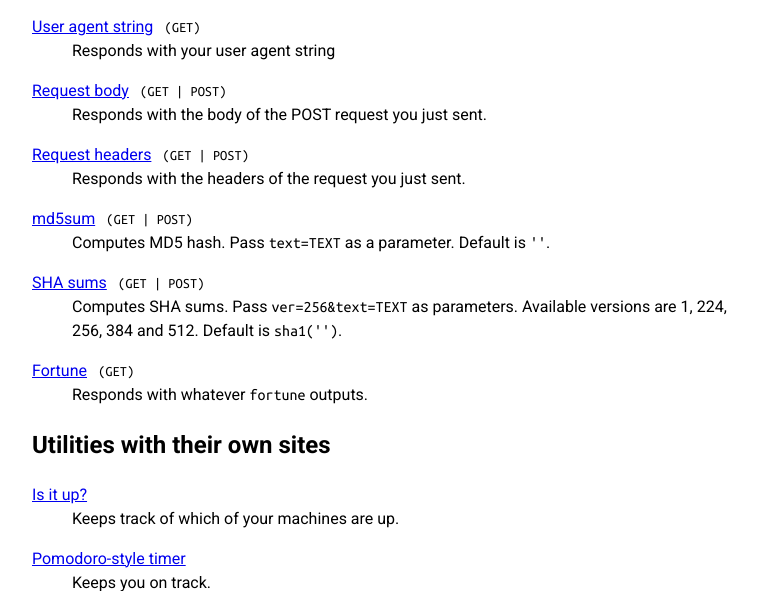
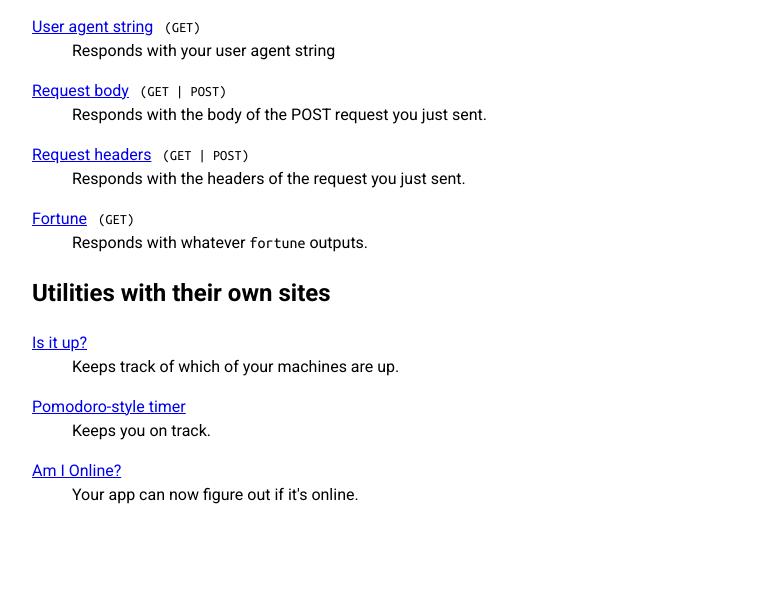
Before and after one commit to avacariu/utils-site, a Flask app: page / in a window 1280 px wide. Shown: the part 320-911 px from the top of the page, without its empty margins (258-1015 px from the left). After the commit the page ends 824 px from the top, so only its background shows below. Run offline with Flask 2, Linux system fonts and the light colour scheme.

Commit message:
Remove hash routes

```diff
--- a/app/templates/main.html
+++ b/app/templates/main.html
@@ -18,12 +18,6 @@
   <dt><a href="{{ url_for('request_headers') }}">Request headers</a> <span class="request-type">(GET | POST)</span></dt>
   <dd>Responds with the headers of the request you just sent.</dd>
 
-  <dt><a href="{{ url_for('md5sum') }}">md5sum</a> <span class="request-type">(GET | POST)</span></dt>
-  <dd>Computes MD5 hash. Pass <code>text=TEXT</code> as a parameter. Default is <code>''</code>.</dd>
-
-  <dt><a href="{{ url_for('sha1sum') }}">SHA sums</a> <span class="request-type">(GET | POST)</span></dt>
-  <dd>Computes SHA sums. Pass <code>ver=256&amp;text=TEXT</code> as parameters. Available versions are 1, 224, 256, 384 and 512. Default is <code>sha1('')</code>.</dd>
-
   <dt><a href="{{ url_for('fortune') }}">Fortune</a> <span class="request-type">(GET)</span></dt>
   <dd>Responds with whatever <code>fortune</code> outputs.</dd>
 </dl>
--- a/app/views.py
+++ b/app/views.py
@@ -28,31 +28,6 @@
 def request_headers():
     return Response(str(request.headers), mimetype="text/plain")
 
-@app.route('/md5sum', methods=['GET', 'POST'])
-def md5sum():
-    text = request.values.get('text', '')
-    return Response(hashlib.md5(text.encode()).hexdigest(), mimetype="text/plain")
-
-@app.route('/sha1sum', methods=['GET', 'POST'])
-def sha1sum():
-    ver = request.values.get('ver', '1')
-    text = request.values.get('text', '')
-
-    hashes = {
-        '1': hashlib.sha1,
-        '224': hashlib.sha224,
-        '256': hashlib.sha256,
-        '384': hashlib.sha384,
-        '512': hashlib.sha512
-    }
-
-    try:
-        hash_obj = hashes[ver]
-    except KeyError:
-        return Response(status=400)
-
-    return Response(hash_obj(text.encode()).hexdigest(), mimetype="text/plain")
-
 @app.route('/fortune')
 def fortune():
     options = {
```
